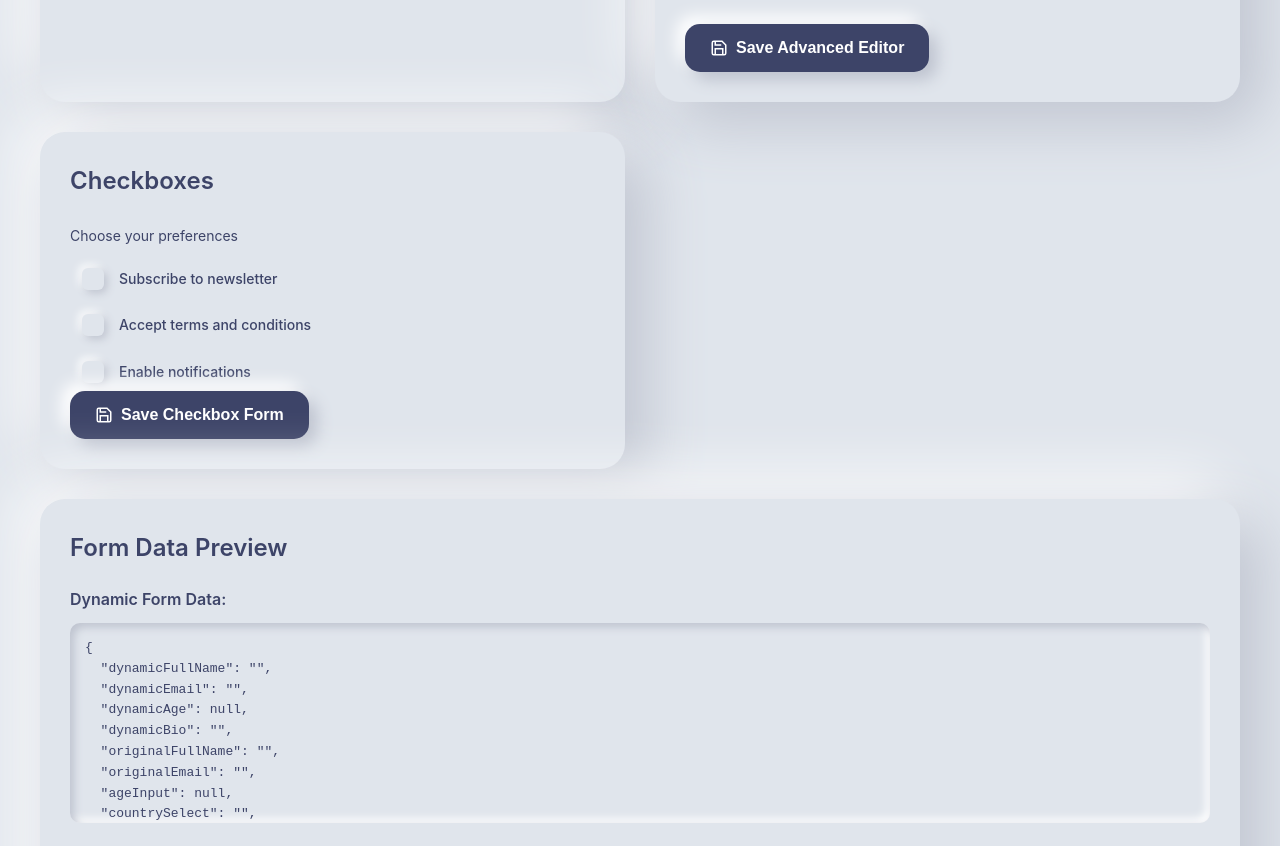
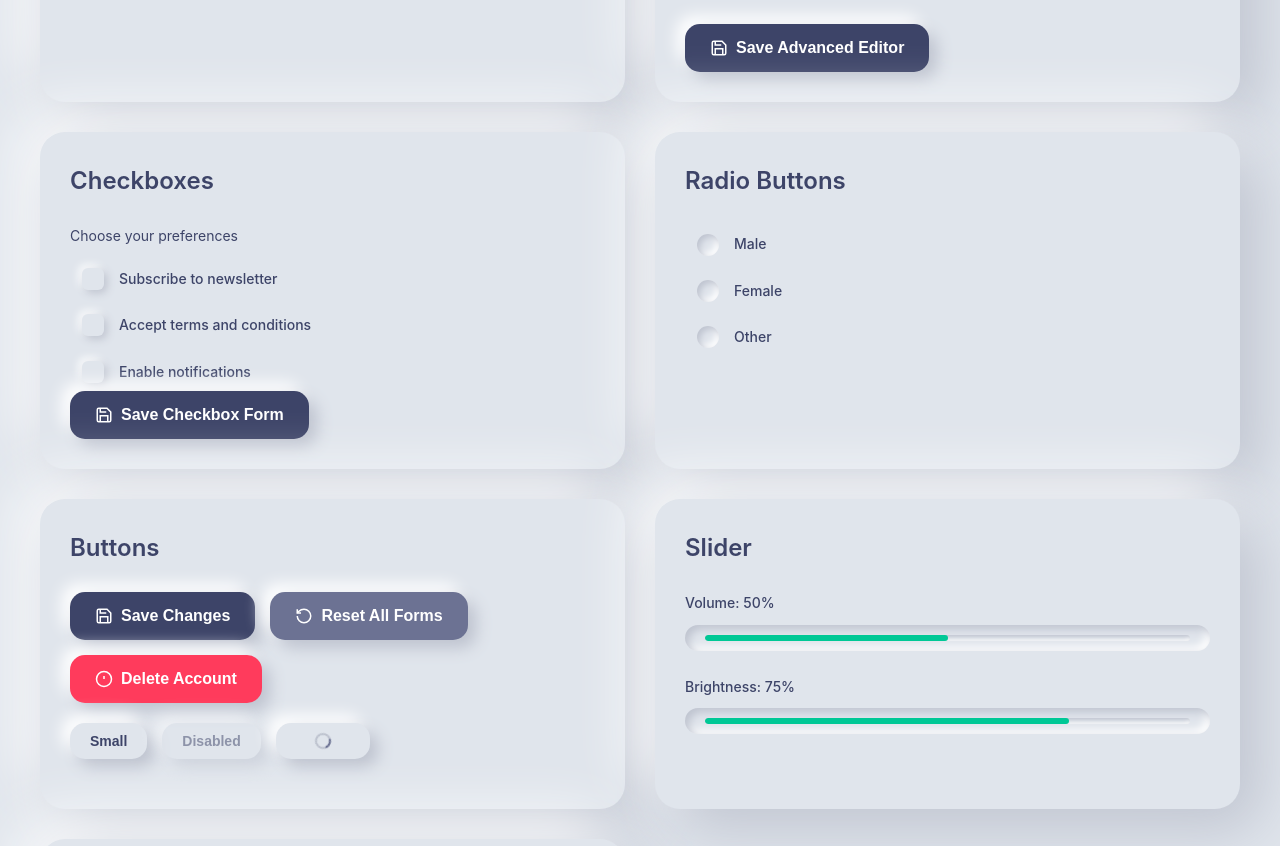
Before and after one commit to willtunner/neumophismDesk, an Angular app: page /home in a window 1280 px wide. Shown: the part 1940-2786 px from the top of the page. Built offline with nearby package versions, Linux system fonts and the light colour scheme.

Commit message:
fix home component and maximumError size

```diff
--- a/angular.json
+++ b/angular.json
@@ -38,12 +38,12 @@
                 {
                   "type": "initial",
                   "maximumWarning": "500kB",
-                  "maximumError": "1MB"
+                  "maximumError": "10MB"
                 },
                 {
                   "type": "anyComponentStyle",
-                  "maximumWarning": "4kB",
-                  "maximumError": "8kB"
+                  "maximumWarning": "6kB",
+                  "maximumError": "5MB"
                 }
               ],
               "outputHashing": "all"
--- a/src/app/private/home/home.html
+++ b/src/app/private/home/home.html
@@ -180,6 +180,129 @@
     </div>
 
     <!-- ... resto das seções permanecem iguais ... -->
+    <div class="component-section neu-container">
+      <h2>Radio Buttons</h2>
+
+      <div class="radio-group">
+        <label class="radio-label">
+          <input type="radio" name="gender" value="male" [(ngModel)]="formData.gender">
+          <div class="neu-radio">
+            <div class="radio-dot"></div>
+          </div>
+          <span>Male</span>
+        </label>
+
+        <label class="radio-label">
+          <input type="radio" name="gender" value="female" [(ngModel)]="formData.gender">
+          <div class="neu-radio">
+            <div class="radio-dot"></div>
+          </div>
+          <span>Female</span>
+        </label>
+
+        <label class="radio-label">
+          <input type="radio" name="gender" value="other" [(ngModel)]="formData.gender">
+          <div class="neu-radio">
+            <div class="radio-dot"></div>
+          </div>
+          <span>Other</span>
+        </label>
+      </div>
+    </div>
+
+    <div class="component-section neu-container">
+      <h2>Buttons</h2>
+
+      <div class="button-group">
+        <button class="neu-button primary" (click)="submitForm()">
+          <svg viewBox="0 0 24 24" fill="none" stroke="currentColor" stroke-width="2">
+            <path d="M19 21H5a2 2 0 0 1-2-2V5a2 2 0 0 1 2-2h11l5 5v11a2 2 0 0 1-2 2z"/>
+            <polyline points="17 21 17 13 7 13 7 21"/>
+            <polyline points="7 3 7 8 15 8"/>
+          </svg>
+          Save Changes
+        </button>
+
+        <button class="neu-button secondary" (click)="resetForm()">
+          <svg viewBox="0 0 24 24" fill="none" stroke="currentColor" stroke-width="2">
+            <path d="M3 12a9 9 0 1 0 9-9 9.75 9.75 0 0 0-6.74 2.74L3 8"/>
+            <path d="M3 3v5h5"/>
+          </svg>
+          Reset All Forms
+        </button>
+
+        <button class="neu-button danger" (click)="showAlert()">
+          <svg viewBox="0 0 24 24" fill="none" stroke="currentColor" stroke-width="2">
+            <circle cx="12" cy="12" r="10"/>
+            <line x1="12" y1="8" x2="12" y2="12"/>
+            <line x1="12" y1="16" x2="12.01" y2="16"/>
+          </svg>
+          Delete Account
+        </button>
+      </div>
+
+      <div class="button-group small">
+        <button class="neu-button small">Small</button>
+        <button class="neu-button small" disabled>Disabled</button>
+        <button class="neu-button small loading">
+          <span class="btn-text">Loading</span>
+          <div class="btn-loader">
+            <div class="neu-spinner"></div>
+          </div>
+        </button>
+      </div>
+    </div>
+
+    <div class="component-section neu-container">
+      <h2>Slider</h2>
+
+      <div class="slider-group">
+        <label for="volume" class="slider-label">Volume: {{formData.volume}}%</label>
+        <div class="neu-slider">
+          <input type="range" id="volume" min="0" max="100" [(ngModel)]="formData.volume" class="slider">
+          <div class="slider-track">
+            <div class="slider-progress" [style.width.%]="formData.volume"></div>
+          </div>
+        </div>
+      </div>
+
+      <div class="slider-group">
+        <label for="brightness" class="slider-label">Brightness: {{formData.brightness}}%</label>
+        <div class="neu-slider">
+          <input type="range" id="brightness" min="0" max="100" [(ngModel)]="formData.brightness" class="slider">
+          <div class="slider-track">
+            <div class="slider-progress" [style.width.%]="formData.brightness"></div>
+          </div>
+        </div>
+      </div>
+    </div>
+
+    <div class="component-section neu-container">
+      <h2>Toggle Switches</h2>
+
+      <div class="toggle-group">
+        <label class="toggle-label">
+          <span>Dark Mode</span>
+          <div class="neu-toggle-switch" [class.active]="formData.darkMode" (click)="toggleDarkMode()">
+            <div class="toggle-slider"></div>
+          </div>
+        </label>
+
+        <label class="toggle-label">
+          <span>Auto Save</span>
+          <div class="neu-toggle-switch" [class.active]="formData.autoSave" (click)="formData.autoSave = !formData.autoSave">
+            <div class="toggle-slider"></div>
+          </div>
+        </label>
+
+        <label class="toggle-label">
+          <span>Public Profile</span>
+          <div class="neu-toggle-switch" [class.active]="formData.publicProfile" (click)="formData.publicProfile = !formData.publicProfile">
+            <div class="toggle-slider"></div>
+          </div>
+        </label>
+      </div>
+    </div>
 
   </div>
 
```
